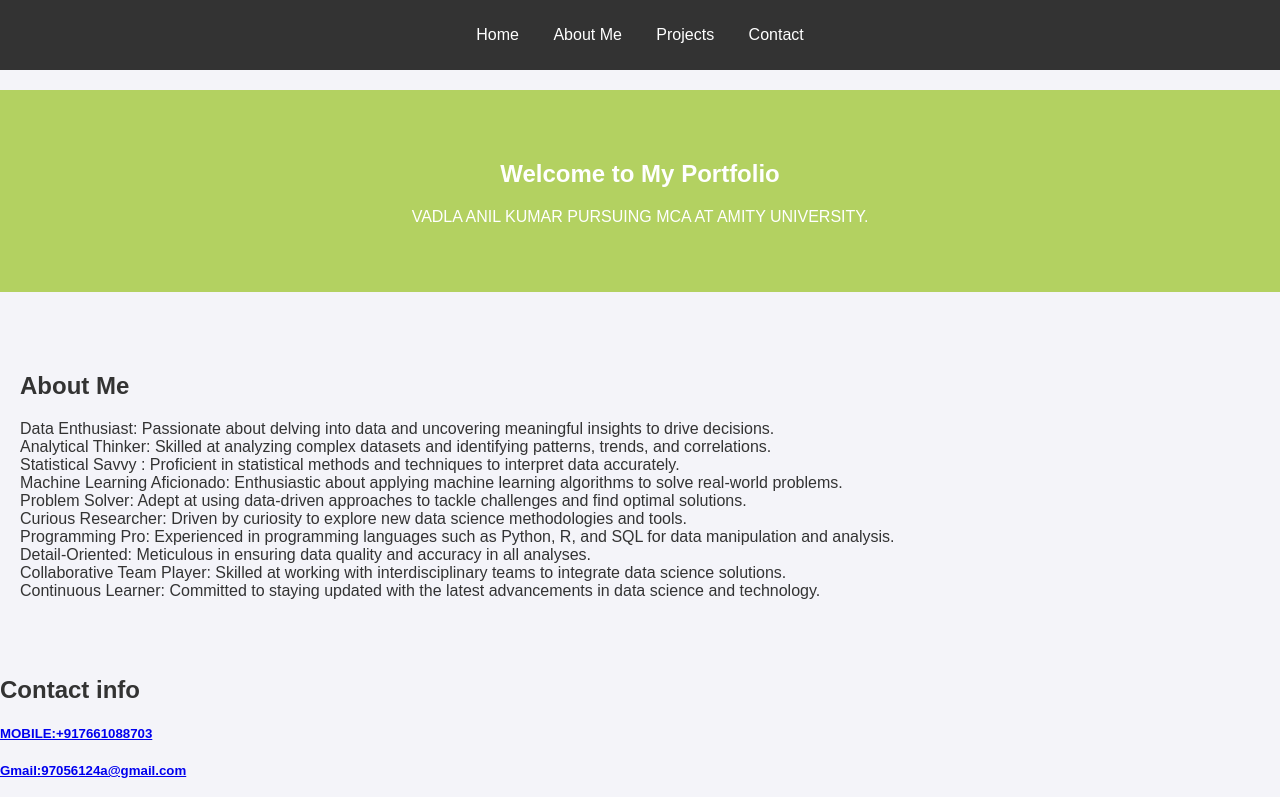
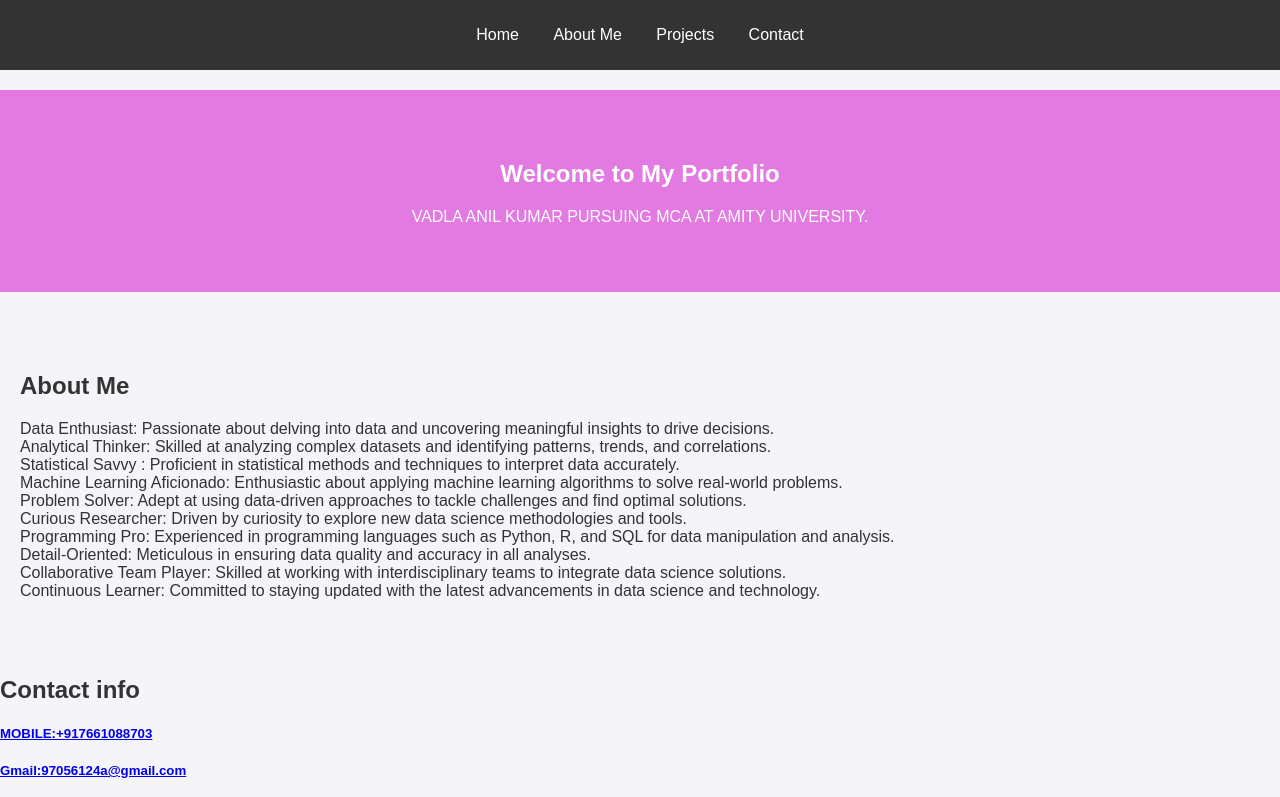
Before and after one commit to anilkumarua/PROJECTS, a plain HTML site: page index.html in a window 1280 px wide. Shown: the top 797 px of the page. Drawn offline with Linux system fonts and the light colour scheme.

Commit message:
Update styles.css

```diff
--- a/styles.css
+++ b/styles.css
@@ -35,7 +35,7 @@ section {
 }
 
 .hero {
-    background-color: #b3d161;
+    background-color: #e27ae2;
     color: white;
     text-align: center;
     padding: 50px;
```
